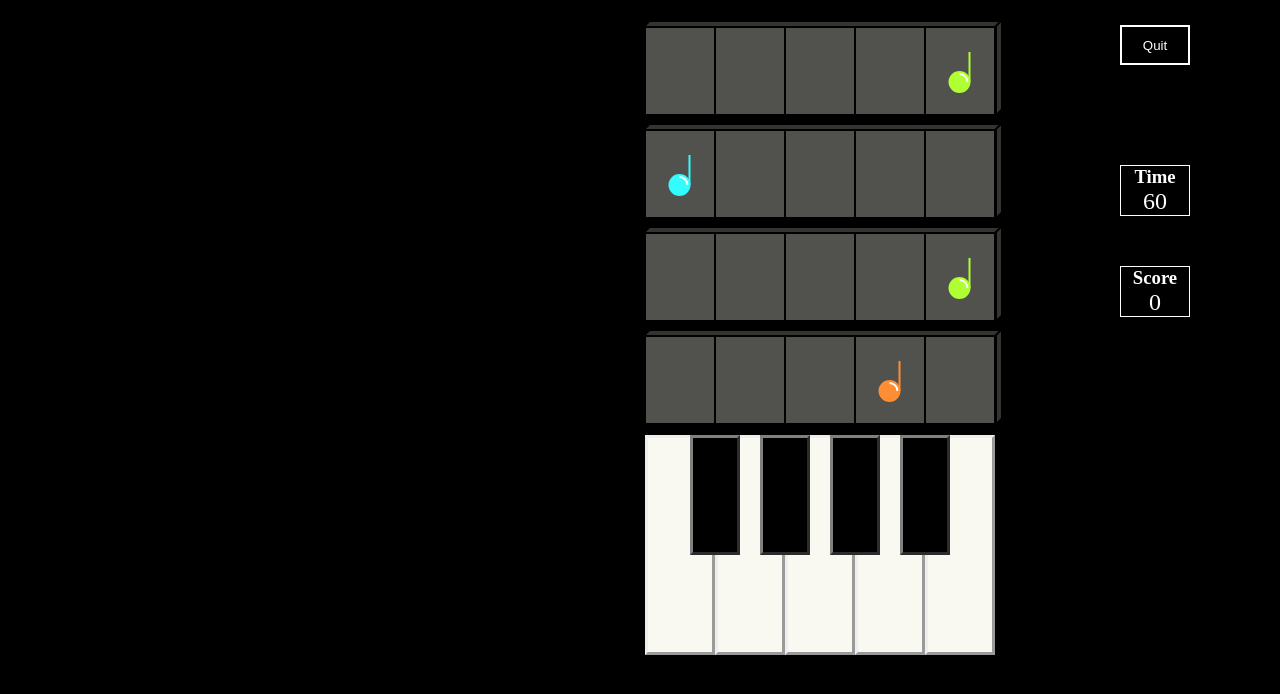
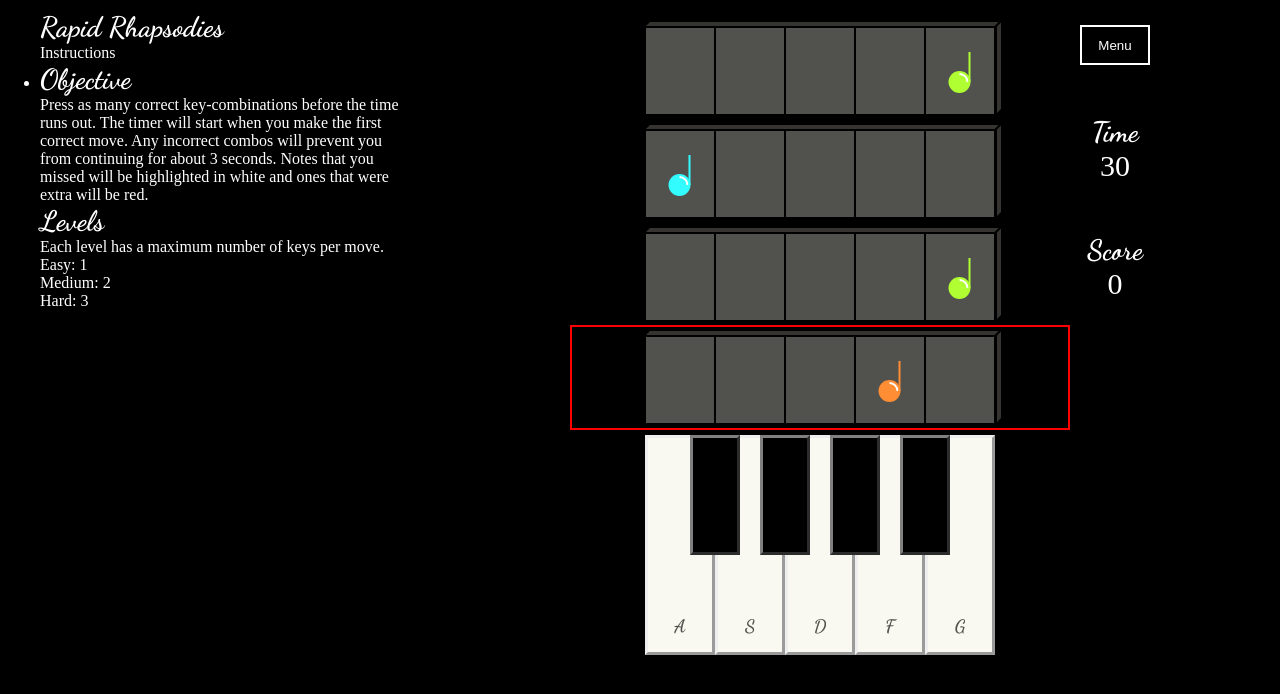
Before and after one commit to jared-greenberg/rapid_rhapsodies, a website built with webpack: page index.html in a window 1280 px wide. Both pictures are taken after a click on the input "Play". Built offline with nearby package versions, Linux system fonts and the light colour scheme; files whose address does not match are found by name.

Commit message:
box for postion and clear when paused

```diff
--- a/index.html
+++ b/index.html
@@ -13,9 +13,27 @@
 
 <section class="instructions-panel">
 
-  <div class=instructions>
-    <p>Rules</p>
-    <p>Image</p>
+  <h3>Rapid Rhapsodies</h3>
+  <div class=top-panel>
+    <div class="drop-down">
+      Instructions
+      <ul>
+        <li>
+          <h3>Objective</h3>
+          <p>Press as many correct key-combinations before the time runs out.
+            The timer will start when you make the first correct move.
+            Any incorrect combos will prevent you from continuing for about 3 seconds.
+            Notes that you missed will be highlighted in white and ones that were extra will be red.
+          </p>
+          <h3>Levels</h3>
+          <p>Each level has a maximum number of keys per move.</p>
+          <p>Easy: 1</p>
+          <p>Medium: 2</p>
+          <p>Hard: 3</p>
+        </li>
+      </ul>
+    </div>
+
   </div>
 
   <div class="links">
@@ -72,10 +90,10 @@
   <div class="canvas-wrapper">
   <canvas height="420" width="500" id="game-board"></canvas>
     <div class="game-info">
-      <button id="quit">Quit</button>
+      <button id="quit">Menu</button>
       <div class="timer-container">
         <h3>Time</h3>
-        <div id="timer">60</div>
+        <div id="timer">30</div>
       </div>
       <div class="score-container">
         <h3>Score</h3>
@@ -86,15 +104,15 @@
 
 
   <div id="piano-keys">
-    <div class="player-key blue"></div>
+    <div class="player-key blue"><h3>A</h3></div>
     <div class="black-key"></div>
-    <div class="player-key pink"></div>
+    <div class="player-key pink"><h3>S</h3></div>
     <div class="black-key"></div>
-    <div class="player-key yellow"></div>
+    <div class="player-key yellow"><h3>D</h3></div>
     <div class="black-key"></div>
-    <div class="player-key orange"></div>
+    <div class="player-key orange"><h3>F</h3></div>
     <div class="black-key"></div>
-    <div class="player-key green"></div>
+    <div class="player-key green"><h3>G</h3></div>
   </div>
 </section>
 
--- a/src/index.js
+++ b/src/index.js
@@ -7,10 +7,14 @@ import Songs from './scripts/songs';
 const canvas = document.getElementById('game-board');
 const ctx = canvas.getContext("2d");
 
-
+function drawBox(){
+  ctx.strokeStyle = "red";
+  ctx.lineWidth = 2;
+  ctx.strokeRect(1, canvas.height - 109, canvas.width-2, 103)
+}
 
 function draw(){
-  ctx.clearRect(70, 0, canvas.width-70 , canvas.height);
+  ctx.clearRect(0, 0, canvas.width, canvas.height);
   let rowY = y;
   // TODO change this to for loop to exit early?
   game.board.rows.forEach(row => {
@@ -20,10 +24,9 @@ function draw(){
     }
     rowY -= 103;
   })
-
   // 103 / 8 to make sure we hit the 103
   y += 12.875
-
+  drawBox();
 
   if ((y - 321 - 12.875) % 103 !== 0) {
     requestAnimationFrame(draw);
@@ -35,7 +38,6 @@ function draw(){
 let paused = false;
 
 const makeMove = keysDown => {
-  debugger
   keysDown = parseInt(keysDown.join(""), 2);
   if (game.checkMove(keysDown)){
     if (!started){
@@ -50,7 +52,9 @@ const makeMove = keysDown => {
     game.flashErrors(game.board.currentMove() ^ keysDown);
     playError();
     paused = true;
-    setTimeout( () => paused = false, 2800)
+    setTimeout( () => {
+      paused = false
+      drawBox() }, 2500)
   }
 }
 
@@ -63,7 +67,6 @@ let keysDown = [0, 0, 0, 0, 0];
 
 document.addEventListener('keydown', (e) => {
   if (paused || game.gameOver()) return;
-  debugger
   const idx = keys[e.key]
   if (idx === undefined || keysDown[idx] === 1) return;
   keysDown[idx] = 1;
@@ -130,6 +133,7 @@ function playError(){
 }
 
 quit.addEventListener('click', (e) => {
+  debugger
   e.preventDefault();
   menu.classList.remove('hidden');
   game.quit();
--- a/src/scripts/board.js
+++ b/src/scripts/board.js
@@ -45,7 +45,8 @@ class Board {
   }
 
   clearErrors(){
-    this.ctx.clearRect(70, 395, 500 - 70, 500 - 395 )
+    this.ctx.clearRect(0, 310, 500, 109);
+    debugger
   }
 
   nextMove(){
--- a/src/scripts/game.js
+++ b/src/scripts/game.js
@@ -5,7 +5,7 @@ class Game {
   constructor(songLength, level, ctx) {
     this.board = new Board(songLength, level, ctx)
     this.score = 0;
-    this.seconds = 59;
+    this.seconds = 29;
     this.scoreElement = document.getElementById("score");
     this.timerElement = document.getElementById("timer");
   }
@@ -47,10 +47,15 @@ class Game {
   // organizes errors flashing
   flashErrors(xOr){
     let count = 0;
+    this.board.clearErrors();
+    this.board.rows[this.board.position].drawRow(420 - 99);
     this.board.drawErrors(xOr)
     const flash = setInterval(() => {
       if (count === 5){
         clearInterval(flash);
+        ctx.strokeStyle = "red";
+        ctx.lineWidth = 2;
+        ctx.strokeRect(1, canvas.height - 109, canvas.width-2, 103)
       }
       else if (count % 2 !== 0){
         this.board.drawErrors(xOr)
@@ -64,8 +69,11 @@ class Game {
   }
 
   quit(){
+    debugger
     clearInterval(this.interval);
-    this.timerElement.innerHTML = 60;
+    this.timerElement.style.color = "white";
+    this.timerElement.innerHTML = 30;
+    this.timerElement.classList.remove("flashing");
     this.scoreElement.innerHTML = 0;
   }
 
--- a/src/styles/index.scss
+++ b/src/styles/index.scss
@@ -23,6 +23,7 @@
 
 
 
+
      #piano-keys {
       display: flex;
       width: 100%;
@@ -36,7 +37,22 @@
       border: 1px solid black;
       background: #FAF9F1;
       border: outset;
+      display: flex;
+      align-items: flex-end;
+      justify-content: center;
+
+      > h3 {
+        padding-bottom: 15px;
+        color: #51514D;
+        font-size: 18px;
+      }
+
     }
+
+    h3{
+        font-family: 'Dancing Script', cursive;
+        font-size: 28px;
+      }
 
     .black-key {
       height: 120px;
@@ -72,16 +88,14 @@
       background: #AFFF33;
     }
 
-    .timer-container, .score-container{
-      border: 1px solid white;
-    }
 
     #timer, #score{
-      font-size: 24px;
+      font-size: 30px;
+      width: 150px;
     }
 
     .timer-container{
-      margin-top: 100px;
+      margin-top: 50px;
     }
 
     .score-container{
@@ -124,6 +138,7 @@
 
     .instructions-panel{
       background: black;
+      color: white;
     }
 
     #title{
```
